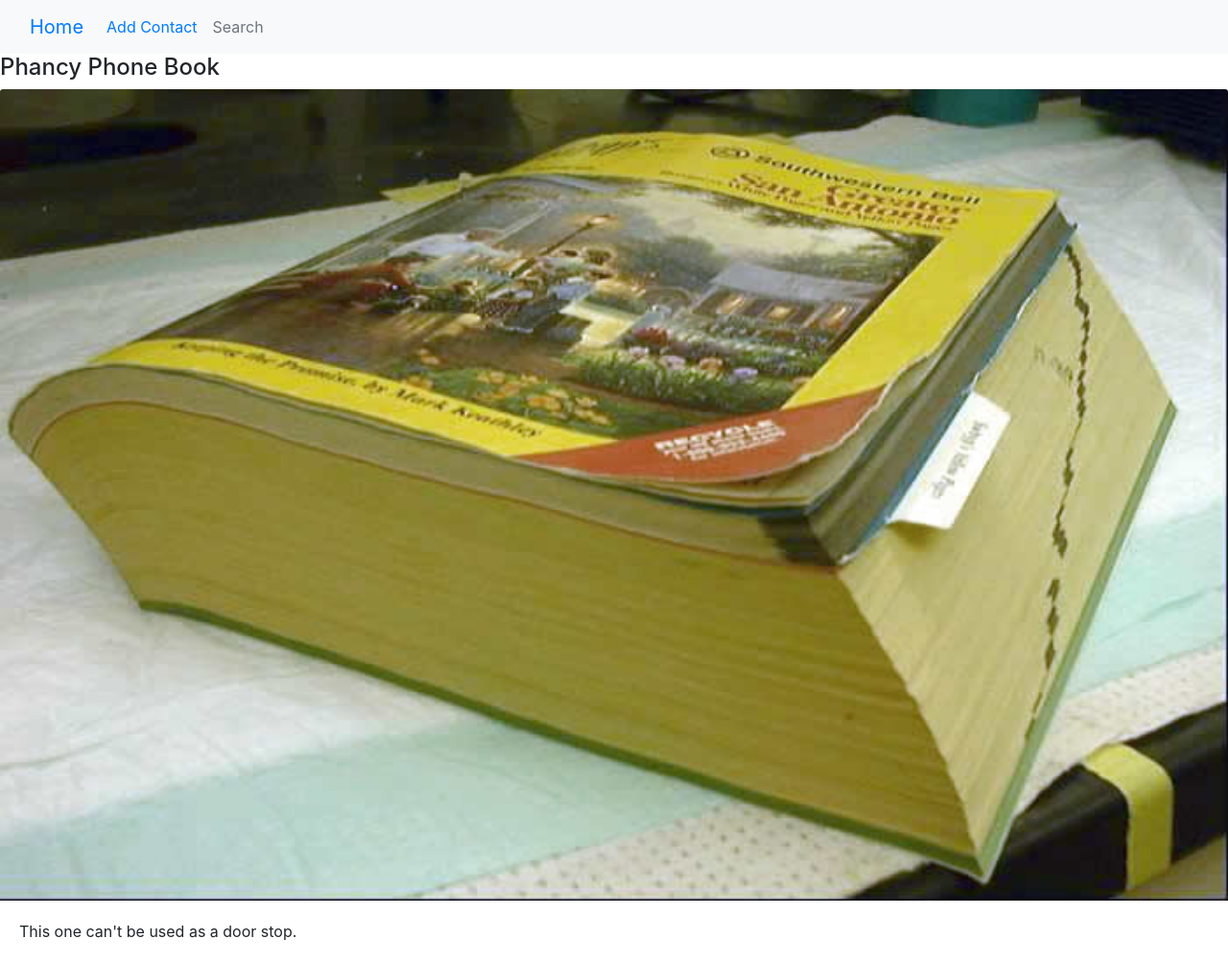
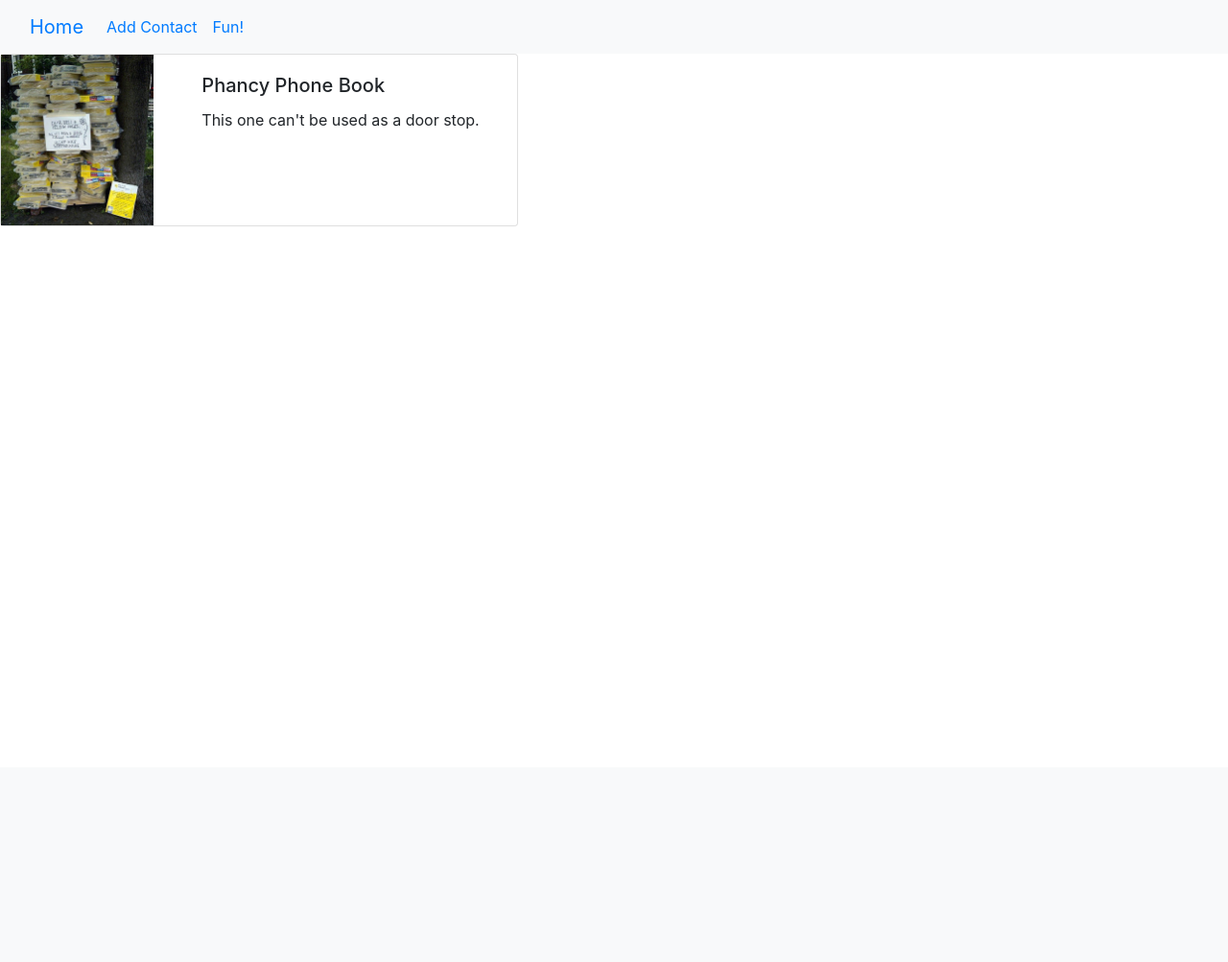
Before and after one commit to siobhankb/phone-book, a Flask app: page /home in a window 1280 px wide. Shown: the whole page at 96% size. After the commit the page ends 236 px from the top, so only its background shows below. Run offline with Flask 2, Linux system fonts and the light colour scheme; data that the repository does not hold is empty; some libraries are stand-ins or nearby versions.

Commit message:
functioning with db

```diff
--- a/app/forms.py
+++ b/app/forms.py
@@ -7,6 +7,7 @@
 class ContactForm(FlaskForm):
     first_name   = StringField('First Name', validators=[InputRequired()])
     last_name    = StringField('Last Name', validators=[InputRequired()])
-    mobile_phone = StringField('Mobile Phone', validators=[InputRequired()])
+    mobile = StringField('Mobile Phone', validators=[InputRequired()])
+    work_phone = StringField('Work Phone', validators=[InputRequired()])
     email = EmailField('Email Address', validators=[Email()])
     submit = SubmitField()
--- a/app/models.py
+++ b/app/models.py
@@ -4,10 +4,10 @@
 class Contact(db.Model):
     id = db.Column(db.Integer, primary_key=True)
     first_name = db.Column(db.String(50), nullable=False)
-    last_name = db.Column(db.String(50), nullable=False)
-    mobile = db.Column(db.String(17), nullable=False)
+    last_name = db.Column(db.String(50), nullable=True)
+    mobile = db.Column(db.String(17), unique=True, nullable=False)
     work_ph = db.Column(db.String(17), nullable=True)
-    email = db.Column(db.String(50), nullable=False)
+    email = db.Column(db.String(50), unique=True, nullable=False)
 
 
     def __init__(self, **kwargs):
--- a/app/routes.py
+++ b/app/routes.py
@@ -16,13 +16,15 @@
         first_name = form.first_name.data
         last_name = form.last_name.data
         mobile = form.mobile.data
-        work = form.work_ph.data
+        work = form.work_phone.data
         email = form.email.data
         duplicate_check = Contact.query.filter((Contact.email == email)|(Contact.mobile== mobile)).all()
         if duplicate_check:
             flash(f'An entry for{first_name} {last_name} already exits.', 'warning')
             return redirect(url_for('signup'))
-        new_contact = Contact(first_name = first_name, last_name=last_name, mobile=mobile, work=work, email=email)
+
+        new_contact = Contact(first_name = first_name, last_name=last_name, mobile=mobile, work_ph=work, email=email)
+
         flash(f"{new_contact.first_name} {new_contact.last_name}'s contact added to Phancy Phone Book!", 'success')
         return redirect(url_for('signup'))
-    return render_template('signup.html', form=form, new_contact=new_contact)
+    return render_template('signup.html', form=form)
--- a/app/templates/home.html
+++ b/app/templates/home.html
@@ -3,19 +3,26 @@
 {% block title %}Phone Book{% endblock %}
 
 {% block content %}
-    <h4>Phancy Phone Book</h4>
-    <div class="card border-0">
-        <img src="/app/assets/phone-book.jpg" class="card-img-top" alt="photo of an old yellow pages phone book">
-        <div class="card-body">
+<div class="card mb-3" style="max-width: 540px;">
+  <div class="row g-0">
+    <div class="col-md-4">
+      <img src="/app/assets/tower_of_phone_books.jpg" class="img-fluid rounded-start" alt="tower of old phone books with joke about the internet">
+    </div>
+    <div class="col-md-8">
+      <div class="card-body">
+        <h5 class="card-title">Phancy Phone Book</h5>
         <p class="card-text">This one can't be used as a door stop.</p>
+      </div>
     </div>
+  </div>
 </div>
 
     {% for contact in contacts %}
         <div class="card">
           <div class="card-body">
-            <h5 class="card-title">{{ contact.full_name }}</h5>
+            <h5 class="card-title">{{ contact.first_name }} {{ contact.last_name }}</h5>
             <h6 class="card-subtitle">mobile: {{ contact.mobile }}</h6>
+            <h6 class="card-subtitle text-muted">work: {{ contact.work }}</h6>
             <h6 class="card-subtitle">email: {{ contact.email }}</h6>
           </div>
         </div>
--- a/app/templates/nav.html
+++ b/app/templates/nav.html
@@ -1,18 +1,14 @@
 <nav class="navbar navbar-expand-lg bg-light">
   <div class="container-fluid">
     <a class="navbar-brand" href="{{ url_for('home') }}">Home</a>
-    <button class="navbar-toggler" type="button" data-bs-toggle="collapse" data-bs-target="#navbarNav" aria-controls="navbarNav" aria-expanded="false" aria-label="Toggle navigation">
+    <button class="navbar-toggler" type="button" data-bs-toggle="collapse" data-bs-target="#navbarNavAltMarkup" aria-controls="navbarNavAltMarkup" aria-expanded="false" aria-label="Toggle navigation">
       <span class="navbar-toggler-icon"></span>
     </button>
-    <div class="collapse navbar-collapse" id="navbarNav">
-      <ul class="navbar-nav">
-        <li class="nav-item">
-          <a class="nav-link" href="{{ url_for('signup') }}">Add Contact</a>
-        </li>
-        <li class="nav-item">
-          <a class="nav-link disabled">Search</a>
-        </li>
-      </ul>
+    <div class="collapse navbar-collapse" id="navbarNavAltMarkup">
+      <div class="navbar-nav">
+        <a class="nav-link active" href="{{ url_for('signup') }}">Add Contact<a>
+        <a class="nav-link" href="#">Fun!</a>
+      </div>
     </div>
   </div>
 </nav>
```
Also changed, not shown: app/assets/mountain_of_phone_books.jpeg (added), app/assets/old_phone_book.jpeg (added), app/assets/tower_of_phone_books.jpg (added).
